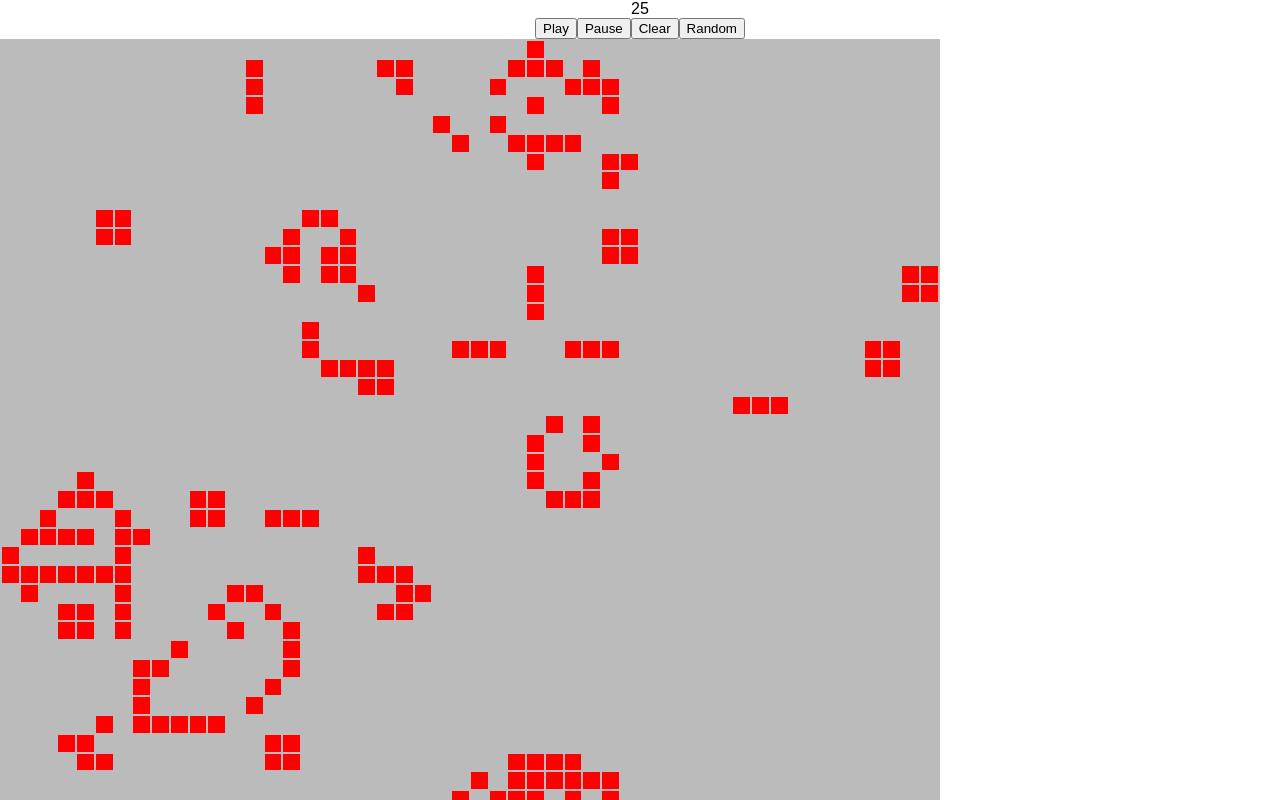
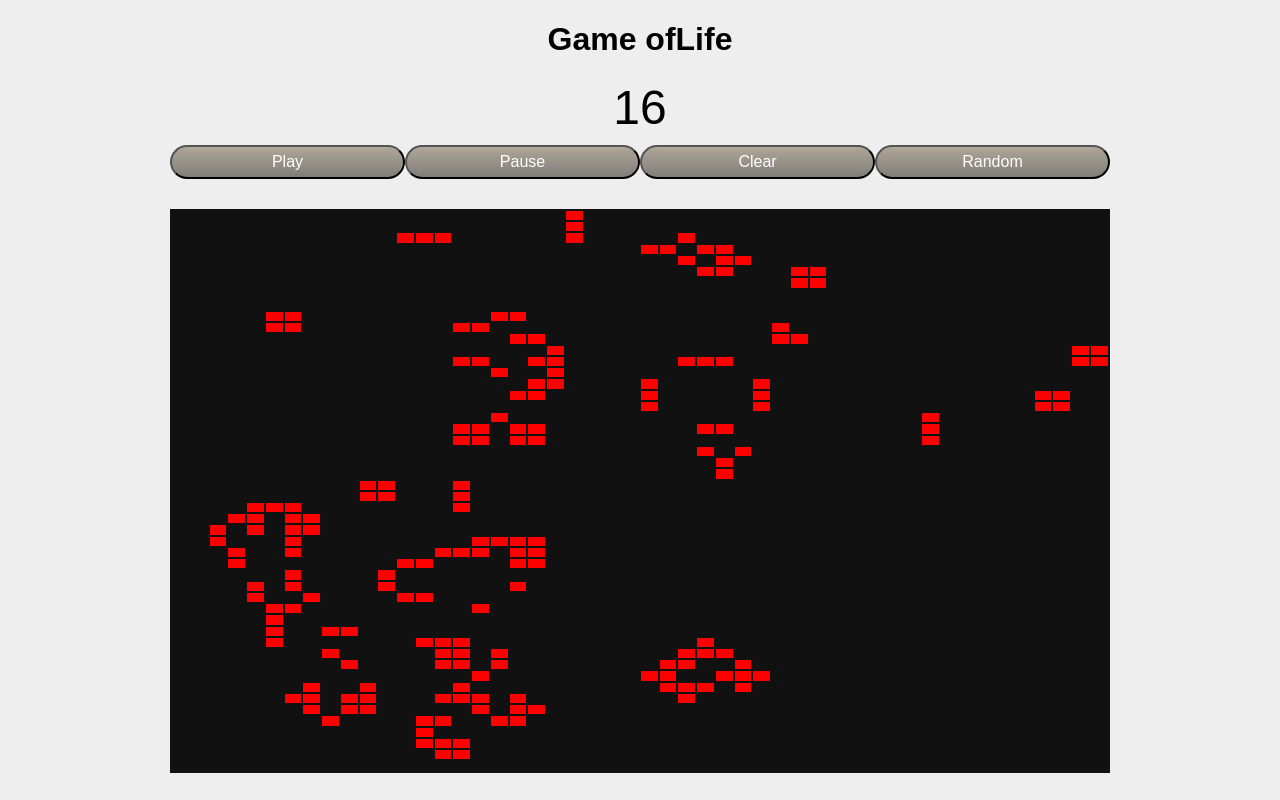
Before and after one commit to marckimbrey/game-of-life, a React app: page / in a window 1280 px wide. Shown: the top 800 px of the page. Built offline with nearby package versions, Linux system fonts and the light colour scheme.

Commit message:
Style page

```diff
--- a/public/index.html
+++ b/public/index.html
@@ -9,6 +9,5 @@
   </head>
   <body>
     <div id="root"></div>
-
   </body>
 </html>
--- a/src/App.js
+++ b/src/App.js
@@ -7,7 +7,7 @@ import Grid from './Grid';
 class App extends Component {
   constructor() {
     super();
-    const gridSize = 50;
+    const gridSize = window.innerWidth < 700? 30: 50;
     const grid = this.generateRandomGrid(gridSize);
     this.state ={
       grid: grid,
@@ -59,7 +59,7 @@ class App extends Component {
   }
   generateRandomGrid(gridSize) {
     const randomGrid = [];
-    for(let row=0; row<gridSize; row++) {
+    for(let row= 0; row<gridSize; row++) {
       const newRow = [];
       for(let cell=0; cell<gridSize; cell++) {
         if(Math.random() > .85) {
@@ -108,15 +108,31 @@ class App extends Component {
   }
   render() {
     return (
+
       <div className="App">
-        <GenerationCounter generation={this.state.generation} />
+        <h1>Game ofLife</h1>
+        <GenerationCounter
+          generation={this.state.generation}
+        />
         <ControlButtons
           handleClick={this.handleClick}/>
         <Grid
           grid={this.state.grid}
           onCellClick={this.onCellClick}
         />
-
+        <p>The Game of Life, also known simply as Life,
+          is a cellular automaton devised by the British mathematician John Horton Conway in 1970.
+          The "game" is a zero-player game, meaning that its evolution is determined by its initial state,
+           requiring no further input. One interacts with the Game of Life by creating an initial
+           configuration and observing how it evolves, or, for advanced "players",
+           by creating patterns with particular properties.
+        </p>
+        <p>Here's an overview of Conway's Game of Life with rules for your reference:
+          <a href="https://en.wikipedia.org/wiki/Conway%27s_Game_of_Life">wikipedia.org/wiki/Conway%27s_Game_of_Life</a>
+        </p>
+        <p>Code for this project can be found at:
+          <a href="https://github.com/marckimbrey/game-of-life">https://github.com/marckimbrey/game-of-life</a>
+        </p>
       </div>
     );
   }
--- a/src/ControlButtons.js
+++ b/src/ControlButtons.js
@@ -2,17 +2,17 @@ import React from 'react';
 
 export default (props)=> {
   return (
-    <div>
-      <button
+    <div className="control-btns">
+      <button className="btn"
         onClick={()=> props.handleClick("active")}
       >Play</button>
-      <button
+      <button className="btn"
         onClick={()=> props.handleClick("paused")}
       >Pause</button>
-      <button
+      <button className="btn"
         onClick={()=> props.handleClick("clear")}
       >Clear</button>
-      <button
+      <button className="btn"
         onClick={()=> props.handleClick("random")}
       >Random</button>
     </div>
--- a/src/GenerationCounter.js
+++ b/src/GenerationCounter.js
@@ -1,9 +1,10 @@
 import React from 'react';
 
 export default (props)=> {
-    console.log(props);
   return (
 
-    <div>{props.generation}</div>
+    <div
+      className="counter"
+    >{props.generation}</div>
   );
 }
--- a/src/Grid.js
+++ b/src/Grid.js
@@ -11,5 +11,5 @@ export default (props) => {
                 />;
     });
 
-    return(<table><tbody>{grid}</tbody></table>);
+    return(<table style={{height: window.innerWidth > 939? 940 * 0.6: window.innerWidth }}><tbody>{grid}</tbody></table>);
 }
--- a/src/sass/app.scss
+++ b/src/sass/app.scss
@@ -1,8 +1,58 @@
 .App {
   text-align: center;
+  max-width: 940px;
+  margin: 0 auto;
+  padding-bottom: 50px;
+  overflow: auto;
 }
+.counter {
+  font-size: 3em;
+}
+.control-btns {
+  display: flex;
+  margin-top: 0.625em;
+}
+.btn {
+  flex: 1;
+  background: #b0a699;
+  background-image: -webkit-linear-gradient(top, #b0a699, #807d79);
+  background-image: -moz-linear-gradient(top, #b0a699, #807d79);
+  background-image: -ms-linear-gradient(top, #b0a699, #807d79);
+  background-image: -o-linear-gradient(top, #b0a699, #807d79);
+  background-image: linear-gradient(to bottom, #b0a699, #807d79);
+  -webkit-border-radius: 28;
+  -moz-border-radius: 28;
+  border-radius: 28px;
+  color: #ffffff;
+  font-size: 1em;
+  padding: 6px 0;
+  text-decoration: none;
+
+}
+
+.btn:hover {
+  background: #fc3c3c;
+  background-image: -webkit-linear-gradient(top, #fc3c3c, #f50c0c);
+  background-image: -moz-linear-gradient(top, #fc3c3c, #f50c0c);
+  background-image: -ms-linear-gradient(top, #fc3c3c, #f50c0c);
+  background-image: -o-linear-gradient(top, #fc3c3c, #f50c0c);
+  background-image: linear-gradient(to bottom, #fc3c3c, #f50c0c);
+  text-decoration: none;
+}
+
 table {
-  height: 940px;
-  width: 940px;
-  background: #bbb;
+  // height set in grid component
+  width: 100%;
+  background: #111;
+  margin-top: 30px;
+
 }
+
+p {
+  font-size: 1.2em;
+  margin-top: 30px;
+  text-align: left;
+}
+a {
+
+}
--- a/src/sass/main.scss
+++ b/src/sass/main.scss
@@ -2,6 +2,7 @@ body {
   margin: 0;
   padding: 0;
   font-family: sans-serif;
+  background: #eee;
 }
 
 @import './app.scss';
```
